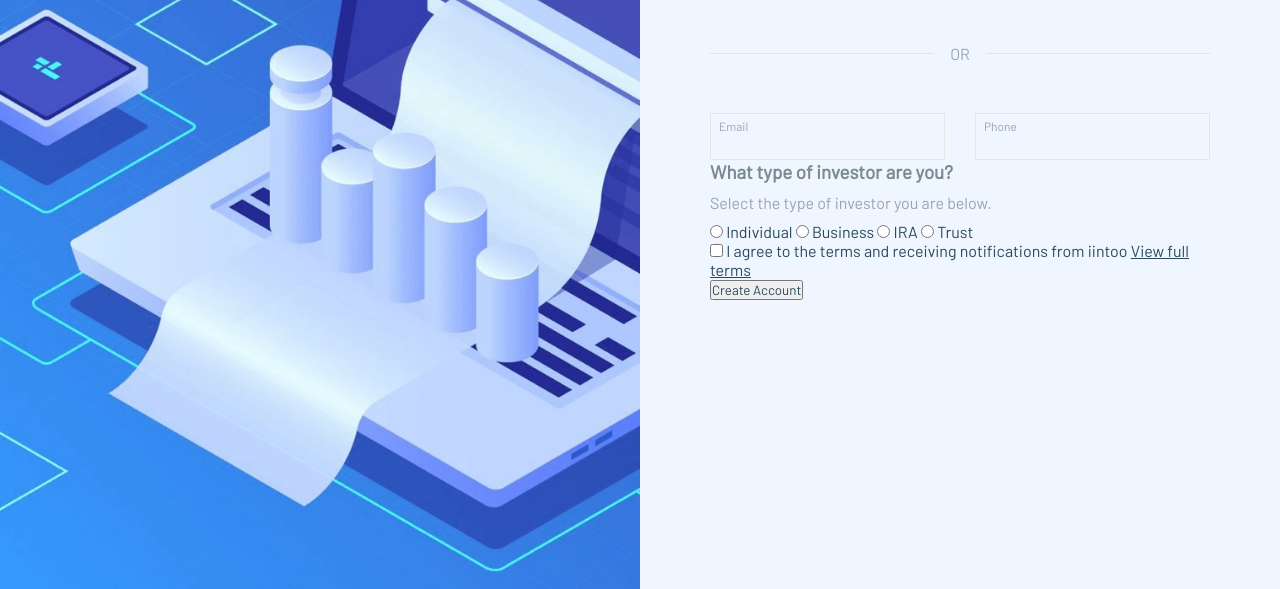
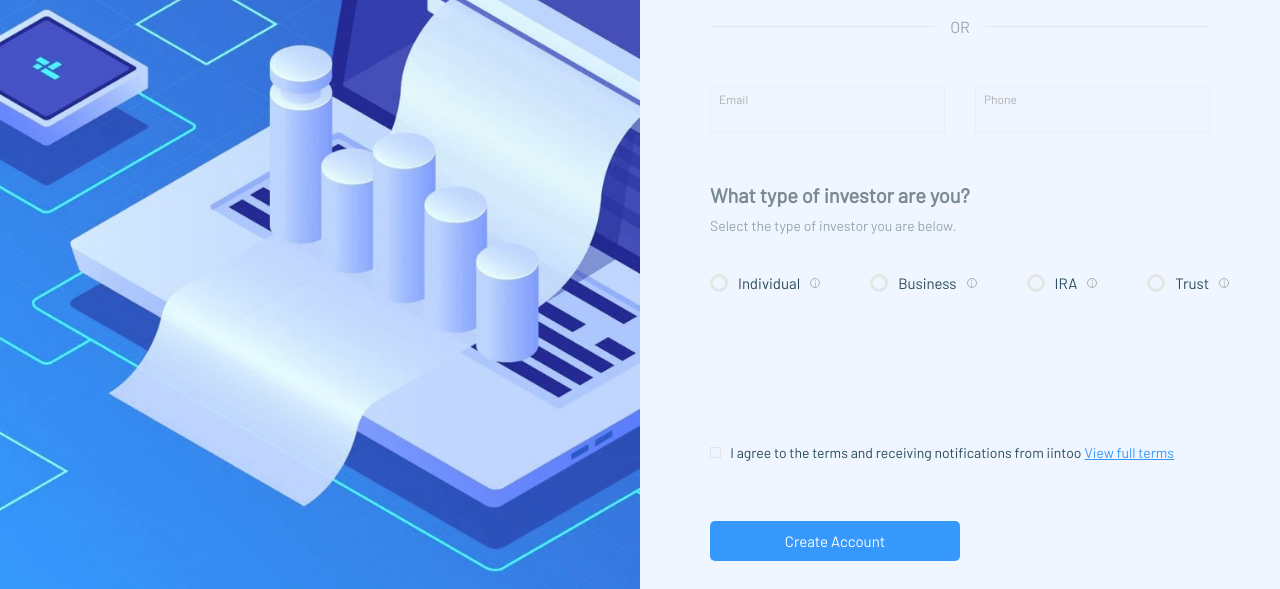
Before and after one commit to wdcorptest/mydemo, a plain HTML site: page index.html in a window 1280 px wide. Shown: the part 254-843 px from the top of the page. Drawn offline with Linux system fonts and the light colour scheme.

Commit message:
complete

```diff
--- a/index.html
+++ b/index.html
@@ -51,34 +51,73 @@
                             </div>
                         </div>
 
+                        <div class="what-gap">
                             <div class="what-type">
                                 <h3>What type of investor are you?</h3>
                                 <p class="h3p">Select the type of investor you are below.</p>
+                            </div>
 
                             <div class="radiobox">
+                                <div class="radio1">
                                     <input type="radio"
                                     id="individual"
                                     name="investor-type"
                                     value="individual">
                                     <label for="individual">Individual</label>
-
+                                    <details name="investor-info">
+                                        <summary>i</summary>
+                                        <div class="tooltip">
+                                        I am a natural person investing on my
+                                        own behalf as a sole owner, joint tenant,
+                                        or tenant in common. 1
+                                        </div>
+                                    </details>
+                                </div>
+                                <div class="radio2">
                                     <input type="radio"
                                     id="business"
                                     name="investor-type"
                                     value="business">
                                     <label for="business">Business</label>
-
+                                    <details name="investor-info">
+                                        <summary>i</summary>
+                                        <div class="tooltip">
+                                        I am a natural person investing on my
+                                        own behalf as a sole owner, joint tenant,
+                                        or tenant in common. 2
+                                        </div>
+                                    </details>
+                                </div>
+                                <div class="radio3">
                                     <input type="radio"
                                     id="ira"
                                     name="investor-type"
                                     value="ira">
                                     <label for="ira">IRA</label>
-
+                                    <details name="investor-info">
+                                        <summary>i</summary>
+                                        <div class="tooltip">
+                                        I am a natural person investing on my
+                                        own behalf as a sole owner, joint tenant,
+                                        or tenant in common. 3
+                                        </div>
+                                    </details>
+                                </div>
+                                <div class="radio4">
                                     <input type="radio"
                                     id="trust"
                                     name="investor-type"
                                     value="trust">
                                     <label for="trust">Trust</label>
+                                    <details name="investor-info">
+                                        <summary>i</summary>
+                                        <div class="tooltip">
+                                        I am a natural person investing on my
+                                        own behalf as a sole owner, joint tenant,
+                                        or tenant in common. 4
+                                        </div>
+                                    </details>
+                                </div>
                             </div>
                         </div>
 
@@ -91,7 +130,7 @@
                             <a href="#full-terms">View full terms</a>
                         </div>
 
-                        <div>
+                        <div class="create-account">
                             <button type="submit">Create Account</button>
                         </div>
                     </form>
--- a/styles/style-1.css
+++ b/styles/style-1.css
@@ -17,6 +17,41 @@ h2, h3 {
     display: flex;
     flex-direction: column;
     gap: 10px;
+}
+.field:focus-within, .field:hover {
+    border-left-color: #3698FB;
+}
+.facebook-button {
+    background-color: #255A9B;
+    color: #ffffff;
+}
+.linkedin-button {
+    background-color: #0076B6;
+    color: #ffffff;
+}
+h2 {
+    font-size: 24px;
+}
+.h2p {
+    font-size: 18px;
+}
+h3 {
+    font-size: 20px;
+}
+.h3p {
+    font-size: 14px;
+}
+.radiobox summary {
+    border: 1px solid #AFAFAF;
+    border-radius: 10px;
+    width: 10px;
+    height: 10px;
+    display: flex;
+    justify-content: center;
+    align-items: center;
+    font-size: 10px;
+    color: #AFAFAF;
+    cursor: pointer;
 }
 
 main {
@@ -49,7 +84,7 @@ main {
     min-width: 0;
     align-items: flex-start;
     justify-content: flex-start;
-    margin-top: 100px;
+    margin-top: 70px;
     margin-left: 70px;
 }
 .content {
@@ -77,15 +112,6 @@ main {
     padding: 10px;
     border: none;
 }
-.facebook-button {
-    background-color: #255A9B;
-    color: #ffffff;
-}
-.linkedin-button {
-    background-color: #0076B6;
-    color: #ffffff;
-}
-
 .or {
   display: flex;
   align-items: center;
@@ -107,14 +133,14 @@ main {
 }
 .field {
     flex: 1;
-    border: 1px solid #E5E5E5;
+    border: 1px solid #EEEEEE;
     padding: 5px 8px;
     min-width: 0;
 }
 .field label {
     display: block;
     font-size: 12px;
-    color: #96A5B1;
+    color: #AFAFAF;
 }
 .field input {
     display: block;
@@ -124,6 +150,73 @@ main {
     margin-top: 5px;
     outline: none;
 }
-.field:focus-within, .field:hover {
-    border-left-color: #3698FB;
+.what-gap {
+    margin-top: 50px;
+    margin-bottom: 150px;
 }
+.radiobox {
+    margin-top: 40px;
+    font-size: 15px;
+    display: flex;
+    gap: 50px;
+    min-width: 0;
+    position: relative;
+}
+.radio1, .radio2, .radio3, .radio4 {
+    display: flex;
+    align-items: center;
+    gap: 10px;
+}
+.radiobox input {
+    appearance: none;
+    border: 3px solid #E5E5E5;
+    border-radius: 10px;
+    width: 18px;
+    height: 18px;
+}
+.radiobox input:checked {
+    appearance: none;
+    border: 4px solid #3698FB;
+    border-radius: 10px;
+    width: 18px;
+    height: 18px;
+}
+
+.tooltip {
+    position: absolute;
+    background-color: #FFFFFF;
+    width: 250px;
+    padding: 15px;
+    border-radius: 5px;
+    top: 45px;
+    left: 0;
+    box-shadow: 0 5px 15px rgba(0, 0, 0, 0.2);
+}
+.checkbox input {
+    appearance: none;
+    border: 1px solid #E5E5E5;
+    width: 11px;
+    height: 11px;
+    cursor: pointer;
+}
+.checkbox label {
+    margin-left: 6px;
+    font-size: 14px;
+}
+.checkbox a {
+    font-size: 14px;
+    color:#3698FB;
+}
+.create-account {
+    margin-top: 60px;
+}
+.create-account button {
+    width: 250px;
+    height: 40px;
+    color: white;
+    background-color: #3698FB;
+    border: none;
+    font-size: 15px;
+    border-radius: 5px;
+    cursor: pointer;
+}
```
Also changed, not shown: template.jpg (added). Lines whose indentation alone changed are shown as unchanged.
